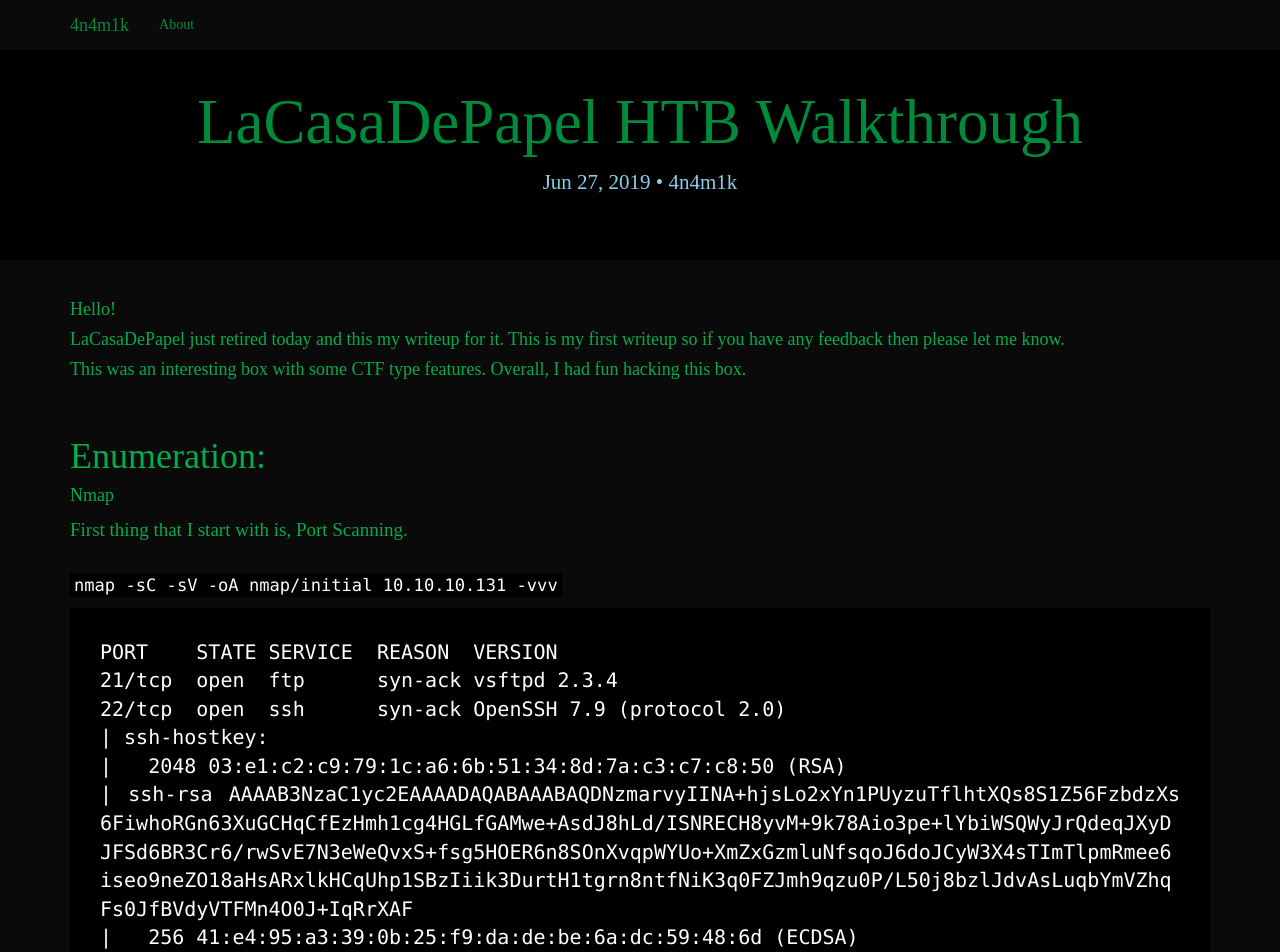
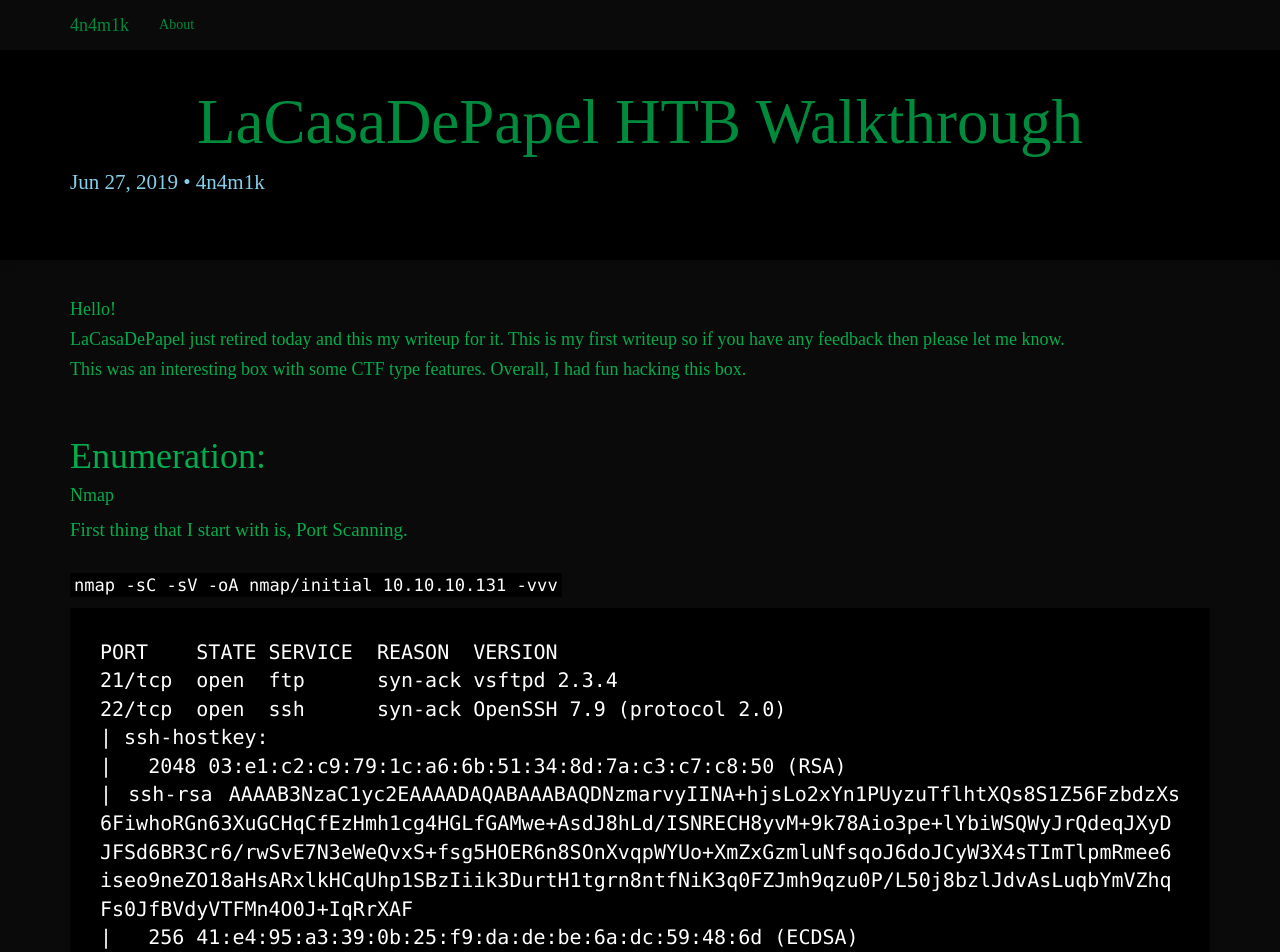
Before and after one commit to 4n4m1k/4n4m1k.github.io, a Jekyll site: the page built from _posts/2019-07-27-LaCasaDePepel-HTB-Walkthrough.md, in a window 1280 px wide. Shown: the top 952 px of the page. Built offline with Jekyll 4.4.1, drawn with Linux system fonts in a browser that asks for light colours; nearby versions of some CDN libraries; some web fonts are replaced.

Commit message:
css unorderlist css align fix

```diff
--- a/css/main.scss
+++ b/css/main.scss
@@ -74,9 +74,15 @@ a:hover{
     padding-top: 4em;
     text-align: center;
 }
-.post-meta{
-    text-align: center;
+
+ul{
+ padding-left:0;
+ }
+ ul li{
+  list-style-position:inside
 }
+
+
 .post-box{
   padding-top: 2em;
 padding-bottom: 2em;
```
